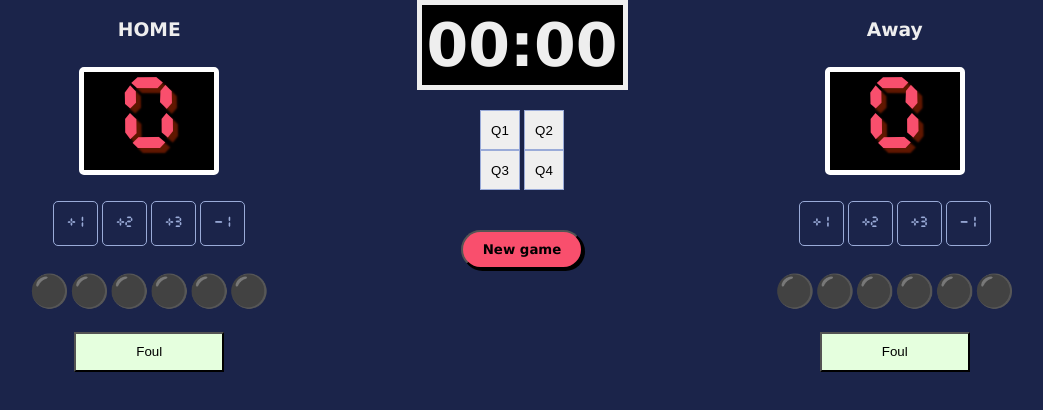
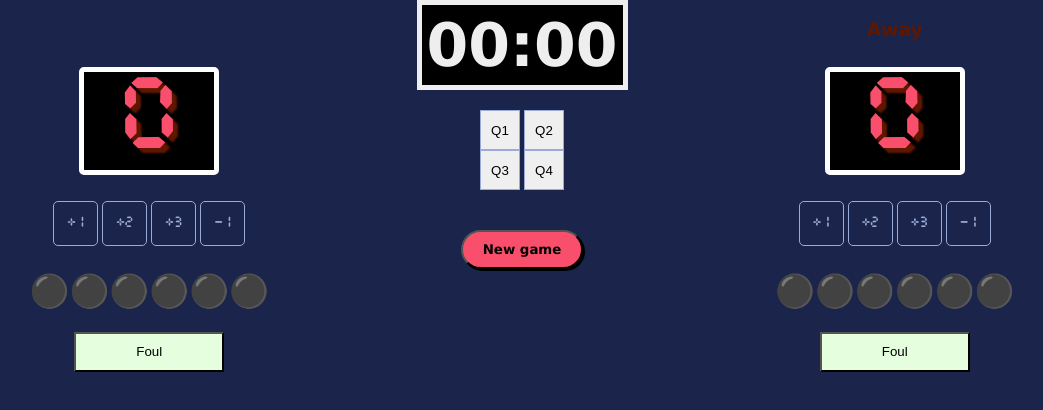
Before and after one commit to JosueMon/Basquetball-scoreboard, a website built with Vite: page index.html in a window 1280 px wide. Shown: the whole page, without its empty margins (118-1161 px from the left). Built offline with nearby package versions, Linux system fonts and the light colour scheme.

Commit message:
Change colors
Test

```diff
--- a/index.css
+++ b/index.css
@@ -93,3 +93,10 @@ h3 {
     box-shadow: 2px 2px black;
     background-color: #F94F6D;
 }
+
+.home {
+    color: #1B244A;
+}
+.away {
+    color: #601700;
+}
--- a/index.html
+++ b/index.html
@@ -6,7 +6,7 @@
 
         <div class="container">
             <div>
-                <h3>HOME</h3>
+                <h3 class="home">HOME</h3>
                 <p class="scores" id="t-score1">0</p>
                 <div class="inside-container">
                     <button id="add-score" onclick="t1add1()">+1</button>
@@ -39,7 +39,7 @@
                 </div>
             </div>
             <div>
-                <h3>Away</h3>
+                <h3 class="away">Away</h3>
                  <p  class="scores" id="t-score2">0</p>
                 <div class="inside-container">
                     <button id="add-score" onclick="t2add1()">+1</button>
```
